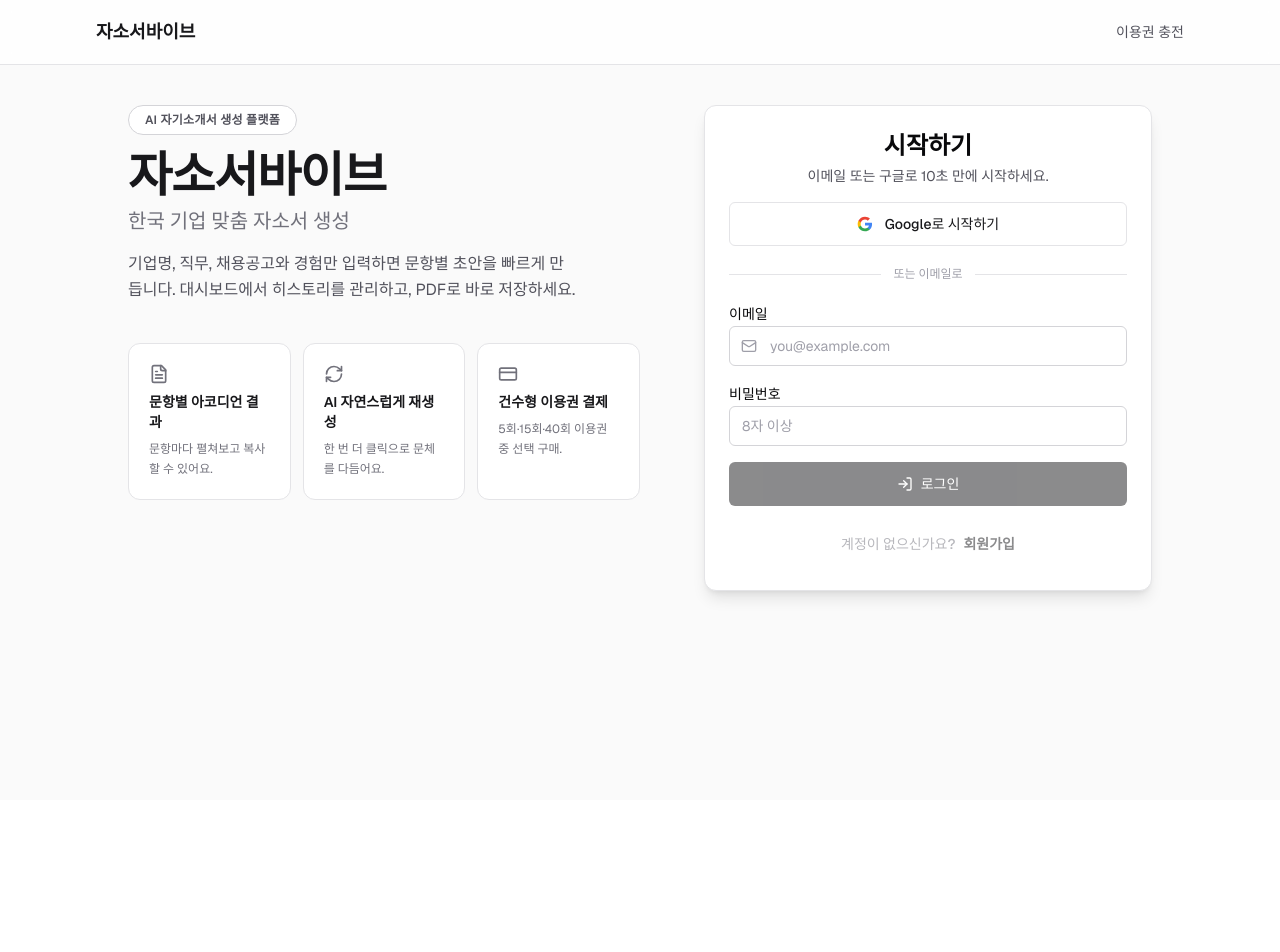
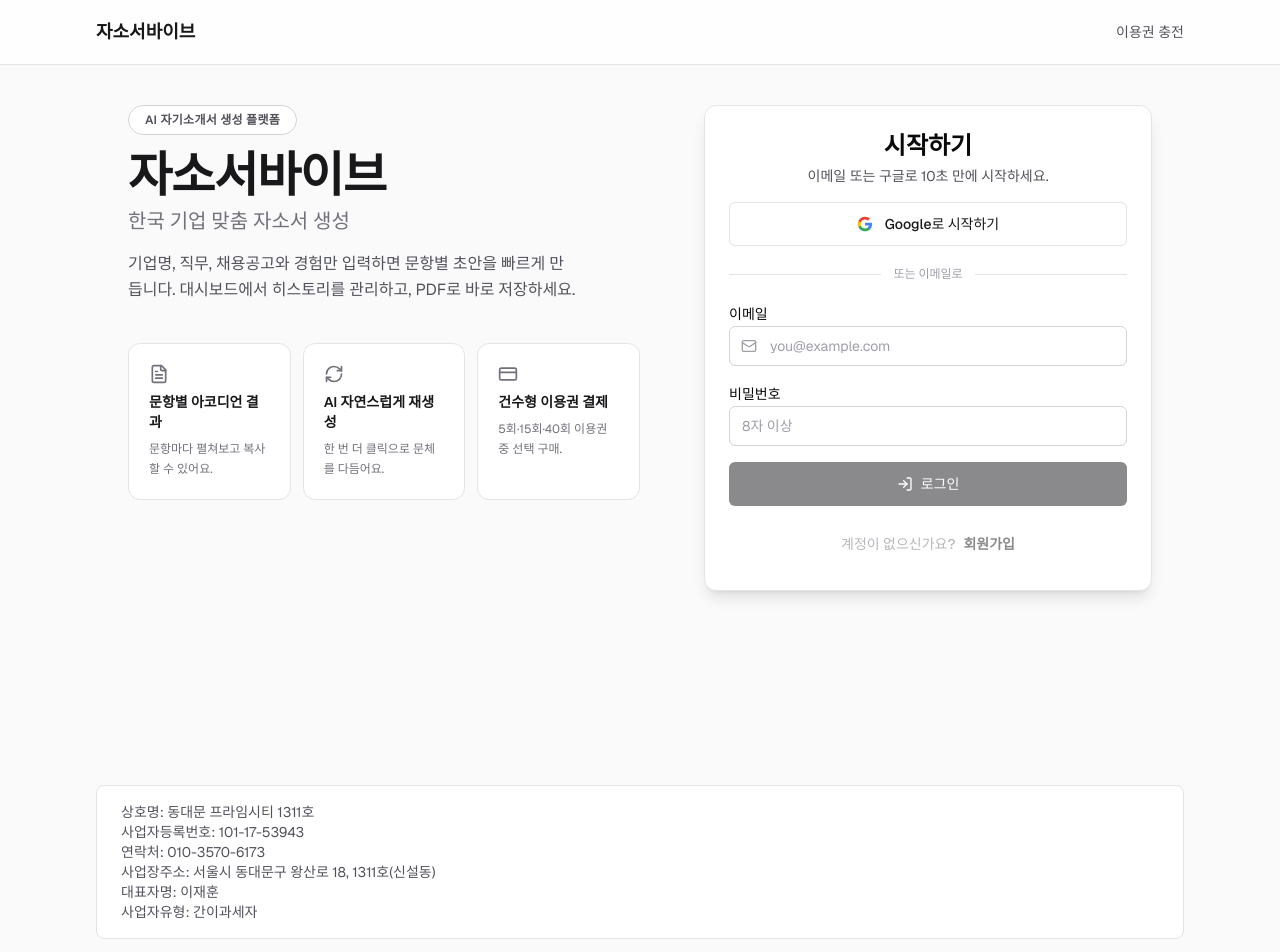
Before and after one commit to leemkro/jasoser, a Next.js app: page / in a window 1280 px wide. Shown: the top 952 px of the page. Before the commit the page ends 800 px from the top, so only its background shows below. Built offline with nearby package versions, Linux system fonts and the light colour scheme; no server answers.

Commit message:
chore: add required business info to home page footer

```diff
--- a/app/page.tsx
+++ b/app/page.tsx
@@ -23,6 +23,7 @@
 
 export default function Home() {
   return (
+    <div className="space-y-10">
       <div className="flex min-h-[calc(100vh-10rem)] flex-col items-center justify-center gap-12 lg:flex-row lg:items-start lg:gap-16">
         <section className="flex max-w-lg flex-1 flex-col items-center text-center lg:items-start lg:text-left">
           <p className="mb-4 inline-block rounded-full border border-zinc-300 bg-white px-4 py-1.5 text-xs font-semibold tracking-wide text-zinc-600">
@@ -59,5 +60,15 @@
           <AuthPanel />
         </section>
       </div>
+
+      <section className="rounded-lg border border-zinc-200 bg-white px-4 py-4 text-sm text-zinc-600 sm:px-6">
+        <p>상호명: 동대문 프라임시티 1311호</p>
+        <p>사업자등록번호: 101-17-53943</p>
+        <p>연락처: 010-3570-6173</p>
+        <p>사업장주소: 서울시 동대문구 왕산로 18, 1311호(신설동)</p>
+        <p>대표자명: 이재훈</p>
+        <p>사업자유형: 간이과세자</p>
+      </section>
+    </div>
   );
 }
```
Lines whose indentation alone changed are shown as unchanged.
